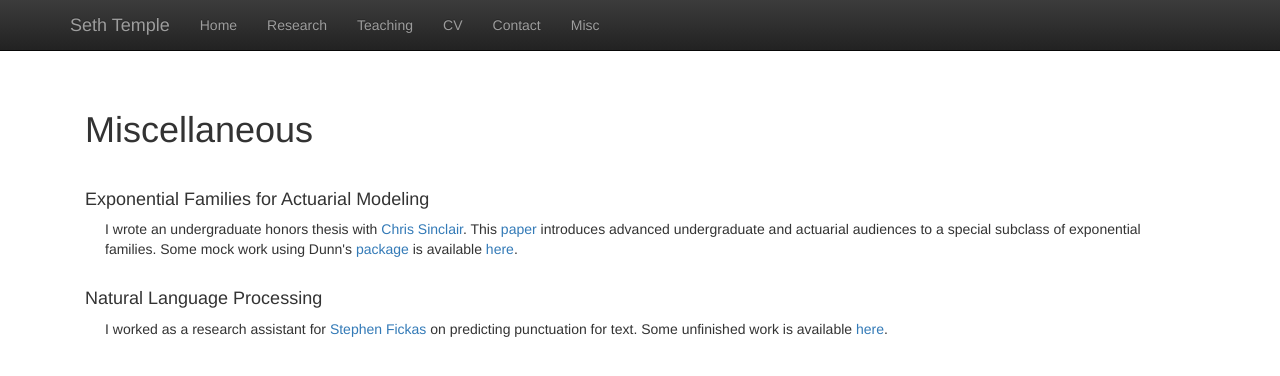
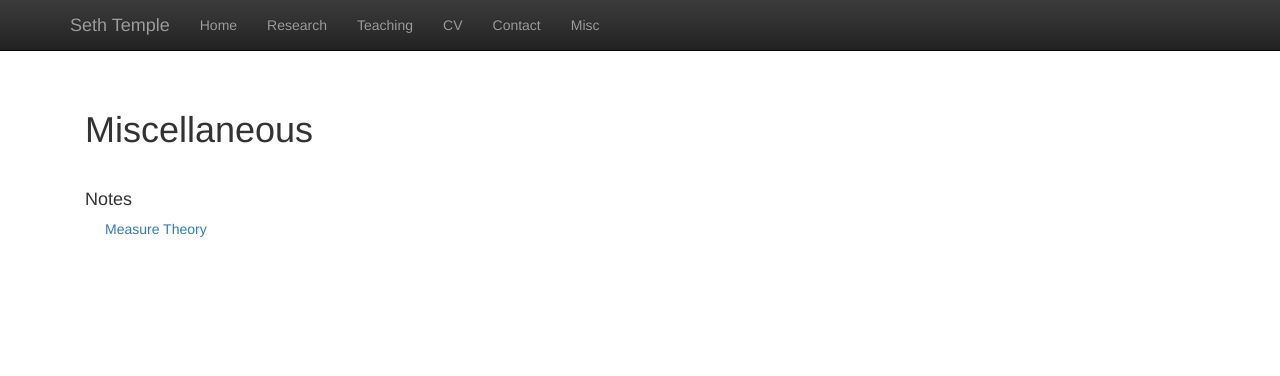
Before and after one commit to sdtemple/sdtemple.github.io, a Jekyll site: the page built from misc.html, in a window 1280 px wide. Shown: the top 376 px of the page. Built offline with Jekyll 4.4.1, drawn with Linux system fonts in a browser that asks for light colours; nearby versions of some CDN libraries; library files that are not in the unit come from our copies.

Commit message:
Update misc.html

```diff
--- a/misc.html
+++ b/misc.html
@@ -5,17 +5,8 @@ title:  'Research'
 
 <h1>Miscellaneous</h1>
 <br/>
-<h4>Exponential Families for Actuarial Modeling</h4>
+<h4>Notes</h4>
 <p class="content" style="padding:0px;margin:0px 20px 0px;">
-  I wrote an undergraduate honors thesis with <a href = "http://cdsinclair.org">Chris Sinclair</a>.
-  This <a href = "https://math.uoregon.edu/wp-content/uploads/2018/07/TempleStempleTweedieThesis.pdf">paper</a>
-  introduces advanced undergraduate and actuarial audiences to a special subclass of exponential families.
-  Some mock work using Dunn's <a href = "https://cran.r-project.org/web/packages/tweedie/tweedie.pdf">package</a> is available
-  <a href = "https://github.com/sdtemple/tweedieindex">here</a>.
-</p>
+  <a href = "http://cdsinclair.org"> Measure Theory</a>
+  </p>
 <br/>
-<h4>Natural Language Processing</h4>
-<p class="content" style="padding:0px;margin:0px 20px 0px;">
-  I worked as a research assistant for <a href = "http://ix.cs.uoregon.edu/~fickas/new_home/">Stephen Fickas</a>
-  on predicting punctuation for text. Some unfinished work is available <a href = "https://github.com/sdtemple/placeperiods/">here</a>.
-</p>
```
